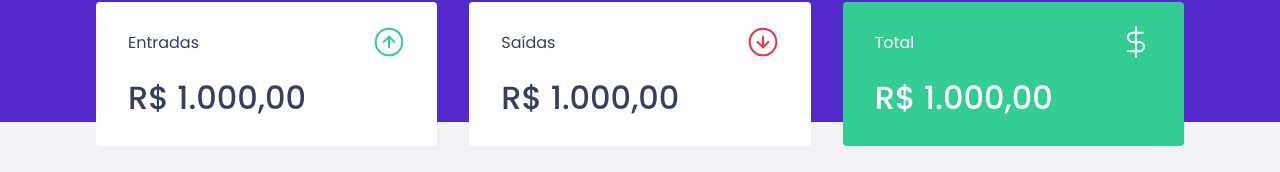
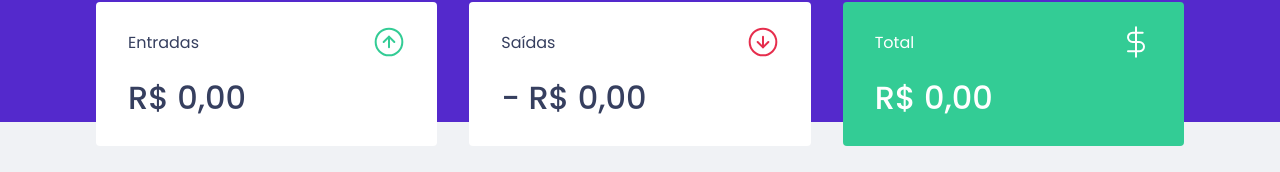
Before and after one commit to leticiafrontend/ignite-react, a React (Create React App) app in the folder capitulo-02/dtmoney/: page / in a window 1280 px wide. Shown: the part 150-322 px from the top of the page. Built offline with nearby package versions, Linux system fonts and the light colour scheme; no server answers; what miragejs would draw is missing.

Commit message:
adiciona criacao de transacao e valor reais no summary

```diff
--- a/capitulo-02/dtmoney/src/components/NewTransactionModal/index.tsx
+++ b/capitulo-02/dtmoney/src/components/NewTransactionModal/index.tsx
@@ -1,13 +1,13 @@
-import { useState, FormEvent } from 'react';
+import { useState, FormEvent, useContext } from 'react';
+import Modal from 'react-modal';
 
-import Modal from 'react-modal';
+import { TransactionsContext } from '../../contexts/TransactionsContext';
 
 import closeImg from '../../assets/fechar.svg';
 import incomeImg from '../../assets/entradas.svg';
 import outcomeImg from '../../assets/saidas.svg';
 
 import { Button, Container, TransactionTypeContainer } from './styles';
-import { api } from '../../services/api';
 
 interface NewTransactionModalProps {
   isOpen: boolean;
@@ -18,17 +18,28 @@ export const NewTransactionModal = ({
   isOpen,
   onRequestClose,
 }: NewTransactionModalProps) => {
-  const [title, setTitle] = useState('');
-  const [value, setValue] = useState(0);
-  const [category, setCategory] = useState('');
-  const [type, setType] = useState('deposit');
+  const { createTransaction } = useContext(TransactionsContext);
+
+  const [title, setTitle] = useState<string>('');
+  const [amount, setAmount] = useState<number>(0);
+  const [category, setCategory] = useState<string>('');
+  const [type, setType] = useState<'deposit' | 'withdraw'>('deposit');
 
   const handleCreateNewTransition = (event: FormEvent) => {
     event.preventDefault();
-    api.post('/transactions', data);
+    createTransaction({
+      title,
+      amount,
+      category,
+      type,
+    });
+
+    setTitle('');
+    setAmount(0);
+    setCategory('');
+    setType('deposit');
+    onRequestClose();
   };
-
-  const data = { title, value, category, type };
 
   return (
     <Modal
@@ -53,8 +64,8 @@ export const NewTransactionModal = ({
         />
         <input
           placeholder="Valor"
-          value={value}
-          onChange={({ target }) => setValue(Number(target.value))}
+          value={amount}
+          onChange={({ target }) => setAmount(Number(target.value))}
         />
         <TransactionTypeContainer>
           <Button
--- a/capitulo-02/dtmoney/src/components/Summary/Card/index.tsx
+++ b/capitulo-02/dtmoney/src/components/Summary/Card/index.tsx
@@ -15,7 +15,10 @@ export const Card = ({ type, image, value }: CardProps) => {
           <p>{type}</p>
           <img src={image} alt="entradas" />
         </header>
-        <strong>R$ {value}</strong>
+        <strong>
+          {type === 'Saídas' && '- '}
+          {value}
+        </strong>
       </div>
     </Container>
   );
--- a/capitulo-02/dtmoney/src/components/Summary/index.tsx
+++ b/capitulo-02/dtmoney/src/components/Summary/index.tsx
@@ -1,4 +1,6 @@
-import React from 'react';
+import React, { useContext } from 'react';
+
+import { TransactionsContext } from '../../contexts/TransactionsContext';
 
 import { Card } from './Card';
 import { Container } from './styles';
@@ -8,11 +10,53 @@ import saidas from '../../assets/saidas.svg';
 import total from '../../assets/total.svg';
 
 export const Summary = () => {
+  const { transactions } = useContext(TransactionsContext);
+
+  const summary = transactions.reduce(
+    (acc, transaction) => {
+      if (transaction.type === 'deposit') {
+        acc.deposits += transaction.amount;
+        acc.total += transaction.amount;
+      } else {
+        acc.withdraw += transaction.amount;
+        acc.total -= transaction.amount;
+      }
+
+      return acc;
+    },
+    {
+      deposits: 0,
+      withdraw: 0,
+      total: 0,
+    },
+  );
+  console.log(summary);
   return (
     <Container>
-      <Card type="Entradas" image={entradas} value="1.000,00" />
-      <Card type="Saídas" image={saidas} value="1.000,00" />
-      <Card type="Total" image={total} value="1.000,00" />
+      <Card
+        type="Entradas"
+        image={entradas}
+        value={new Intl.NumberFormat('pt-BR', {
+          style: 'currency',
+          currency: 'BRL',
+        }).format(summary.deposits)}
+      />
+      <Card
+        type="Saídas"
+        image={saidas}
+        value={new Intl.NumberFormat('pt-BR', {
+          style: 'currency',
+          currency: 'BRL',
+        }).format(summary.withdraw)}
+      />
+      <Card
+        type="Total"
+        image={total}
+        value={new Intl.NumberFormat('pt-BR', {
+          style: 'currency',
+          currency: 'BRL',
+        }).format(summary.total)}
+      />
     </Container>
   );
 };
--- a/capitulo-02/dtmoney/src/components/TransactionsTable/index.tsx
+++ b/capitulo-02/dtmoney/src/components/TransactionsTable/index.tsx
@@ -4,7 +4,7 @@ import { Container } from './styles';
 import { Transaction } from './Transaction';
 
 export const TransactionsTable = () => {
-  const transactions = useContext(TransactionsContext);
+  const { transactions } = useContext(TransactionsContext);
 
   return (
     <Container>
--- a/capitulo-02/dtmoney/src/contexts/TransactionsContext.tsx
+++ b/capitulo-02/dtmoney/src/contexts/TransactionsContext.tsx
@@ -10,11 +10,20 @@ interface Transactions {
   type: 'deposit' | 'withdraw';
 }
 
+type TransactionInput = Omit<Transactions, 'id' | 'createAt'>;
+// Pick<Transactions, 'title' | 'amount' | 'category' | 'type'>
 interface TransactionsProviderProps {
   children: ReactNode;
 }
 
-export const TransactionsContext = createContext<Transactions[]>([]);
+interface TransactionsContextData {
+  transactions: Transactions[];
+  createTransaction: (transaction: TransactionInput) => Promise<void>;
+}
+
+export const TransactionsContext = createContext<TransactionsContextData>(
+  {} as TransactionsContextData,
+);
 
 export const TransactionsContextProvider = ({
   children,
@@ -26,8 +35,19 @@ export const TransactionsContextProvider = ({
       .then((response) => setTransactions(response.data.transactions));
   }, []);
 
+  const createTransaction = async (transactionInput: TransactionInput) => {
+    const response = await api.post('/transactions', {
+      ...transactionInput,
+      createAt: new Date(),
+      id: transactions.length + 1,
+    });
+    const { transaction } = response.data;
+
+    setTransactions([...transactions, transaction]);
+  };
+
   return (
-    <TransactionsContext.Provider value={transactions}>
+    <TransactionsContext.Provider value={{ transactions, createTransaction }}>
       {children}
     </TransactionsContext.Provider>
   );
```
